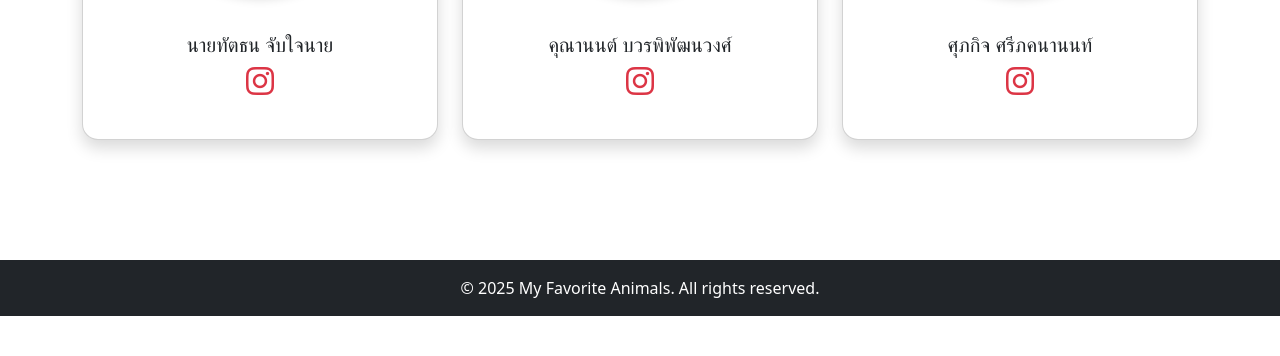
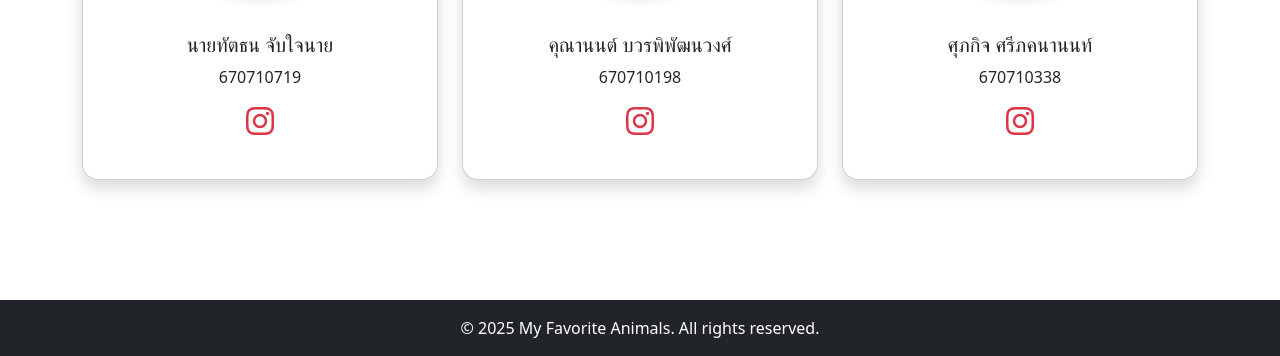
Before and after one commit to webtechgroup007/finalproject67, a plain HTML site: page contact.html in a window 1280 px wide. Shown: the part 858-1214 px from the top of the page. Before the commit the page ends 1174 px from the top, so only its background shows below. Drawn offline with nearby package versions, Linux system fonts and the light colour scheme.

Commit message:
Update contact.html

```diff
--- a/contact.html
+++ b/contact.html
@@ -107,7 +107,7 @@
             <img src="https://scontent.fbkk12-1.fna.fbcdn.net/v/t1.15752-9/494574850_1033577511454143_220736784549977338_n.jpg?_nc_cat=101&ccb=1-7&_nc_sid=0024fc&_nc_ohc=w4a3dAWT5y4Q7kNvwHno5o6&_nc_oc=AdlMQCoj-biBZDEm-bfPqYTtldHe9NuMW8ld1UxeexJ1NWOh0PkZFw9Gmx3ucwxsAys&_nc_ad=z-m&_nc_cid=0&_nc_zt=23&_nc_ht=scontent.fbkk12-1.fna&oh=03_Q7cD2AHI_umFxUUmMS0e8T2z_6W0Jck79s69lBTydaYtRgKPSw&oe=6838615D" alt="สมชาย" class="profile-img mx-auto">
             <div class="card-body">
               <h5 class="card-title">นายทัตธน จับใจนาย</h5>
-
+             <p class="card-text">670710719</p>
               <a href="https://www.instagram.com/_blyxtmxn?utm_source=ig_web_button_share_sheet&igsh=ZDNlZDc0MzIxNw== target="_blank" class="text-danger">
                 <i class="fab fa-instagram fa-2x"></i>
               </a>
@@ -121,7 +121,7 @@
             <img src="https://scontent.fbkk9-3.fna.fbcdn.net/v/t1.15752-9/494355690_1027020025519916_1361766604404514497_n.png?_nc_cat=105&ccb=1-7&_nc_sid=0024fc&_nc_ohc=qcGB6owEo9kQ7kNvwGGR5Vy&_nc_oc=AdljYm6er9XW0K_JWyTuBvUZUdifTSMJMfm4sbsTYjSrpBB2ZXMVsrprOa1ckC2rWgk&_nc_ad=z-m&_nc_cid=0&_nc_zt=23&_nc_ht=scontent.fbkk9-3.fna&oh=03_Q7cD2AElgIROdvTHfERQFUecUf84dqVqMNcTEkbGnqXxsyctAQ&oe=68385260" alt="อรทัย" class="profile-img mx-auto">
             <div class="card-body">
               <h5 class="card-title">คุณานนต์ บวรพิพัฒนวงศ์</h5>
-
+             <p class="card-text">670710198</p>
               <a href="https://www.instagram.com/iknoweveryday/?igsh=MXgxMjlmbGo4ZjQzOQ%3D%3D#" target="_blank" class="text-danger">
                 <i class="fab fa-instagram fa-2x"></i>
               </a>
@@ -135,7 +135,7 @@
             <img src="https://scontent.fbkk13-1.fna.fbcdn.net/v/t1.15752-9/494689587_705249388610786_8328280290409923578_n.jpg?_nc_cat=108&ccb=1-7&_nc_sid=0024fc&_nc_ohc=h-mAcYLfy9UQ7kNvwERfgFm&_nc_oc=AdmqyF4PBiExt7MfQjeARh_CP-6fpsXnO6pn9KSRZYDP7D92lihNXga__I2syU9MwLQ&_nc_ad=z-m&_nc_cid=0&_nc_zt=23&_nc_ht=scontent.fbkk13-1.fna&oh=03_Q7cD2AFL4Szss1jKsux59ksfp1prZ2HYufk1dN5Zw4R_Ad8U9A&oe=6838641B" alt="ณัฐวุฒิ" class="profile-img mx-auto">
             <div class="card-body">
               <h5 class="card-title">ศุภกิจ ศรีภคนานนท์</h5>
-
+              <p class="card-text">670710338</p>
               <a href="https://www.instagram.com/supakitzxa/?utm_source=ig_web_button_share_sheet" target="_blank" class="text-danger">
                 <i class="fab fa-instagram fa-2x"></i>
               </a>
```
